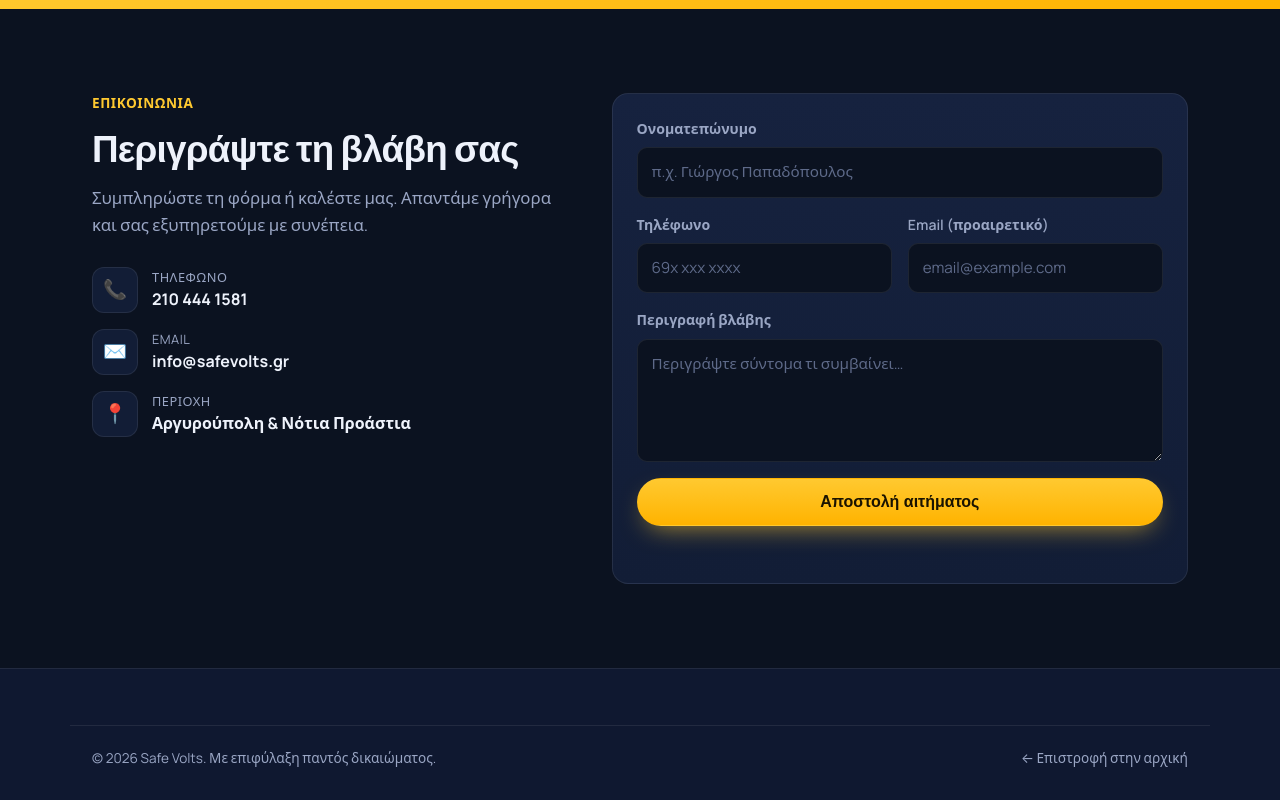
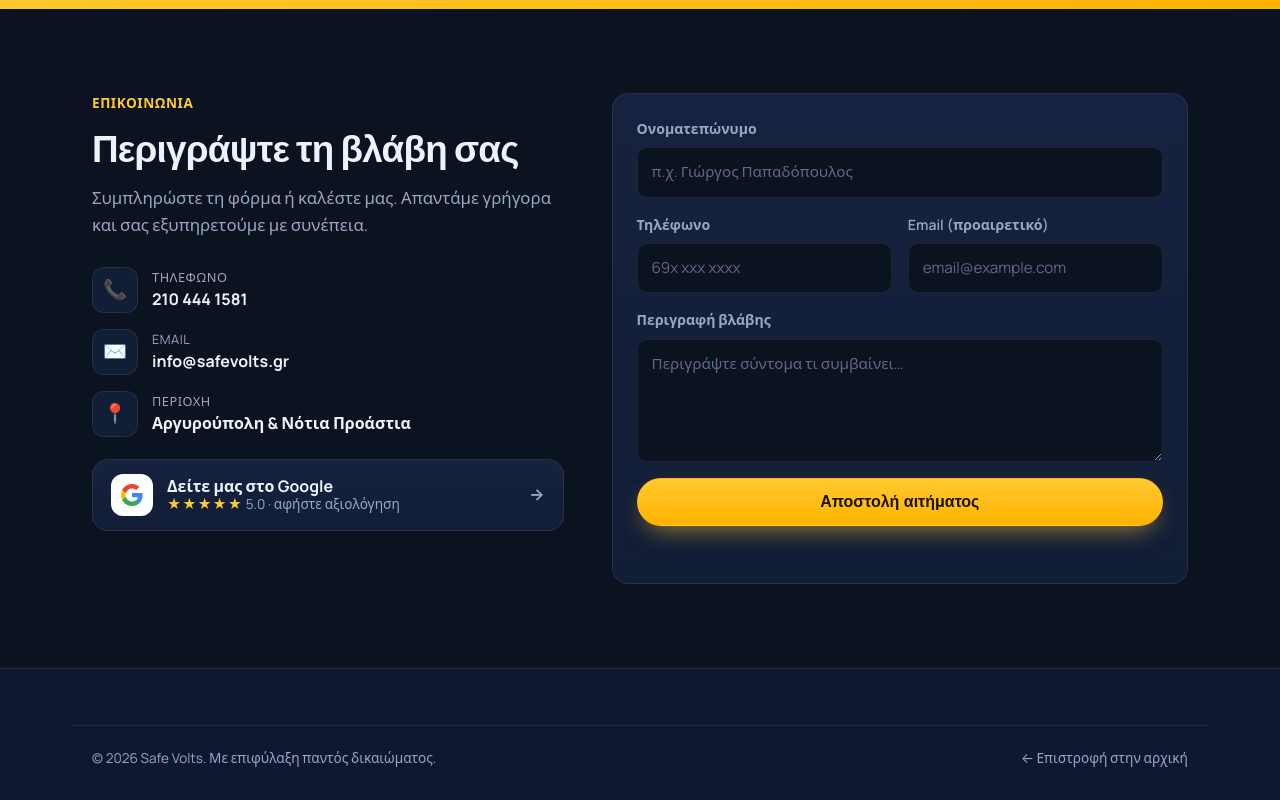
Before and after one commit to antwnakys/safevolts, a plain HTML site: page apokatastasi-vlavon/index.html in a window 1280 px wide. Shown: the part 1641-2441 px from the top of the page. Drawn offline with Linux system fonts and the light colour scheme.

Commit message:
Add Google Business button to service pages
Co-Authored-By: Claude Opus 4.8 <noreply@anthropic.com>

```diff
--- a/apokatastasi-vlavon/index.html
+++ b/apokatastasi-vlavon/index.html
@@ -167,6 +167,17 @@
             <li><span class="ci-ic" aria-hidden="true">✉️</span><div><span class="ci-label">Email</span><a href="mailto:info@safevolts.gr">info@safevolts.gr</a></div></li>
             <li><span class="ci-ic" aria-hidden="true">📍</span><div><span class="ci-label">Περιοχή</span><span>Αργυρούπολη &amp; Νότια Προάστια</span></div></li>
           </ul>
+
+          <a class="google-btn" href="https://share.google/mWTriRVwfxvdxGJab" target="_blank" rel="noopener" aria-label="Δείτε την Safe Volts στο Google">
+            <span class="g-ic" aria-hidden="true">
+              <svg viewBox="0 0 48 48" width="24" height="24"><path fill="#4285F4" d="M45.12 24.5c0-1.56-.14-3.06-.4-4.5H24v8.51h11.84c-.51 2.75-2.06 5.08-4.39 6.64v5.52h7.11c4.16-3.83 6.56-9.47 6.56-16.17z"/><path fill="#34A853" d="M24 46c5.94 0 10.92-1.97 14.56-5.33l-7.11-5.52c-1.97 1.32-4.49 2.1-7.45 2.1-5.73 0-10.58-3.87-12.31-9.07H4.34v5.7C7.96 41.07 15.4 46 24 46z"/><path fill="#FBBC05" d="M11.69 28.18C11.25 26.86 11 25.45 11 24s.25-2.86.69-4.18v-5.7H4.34C2.85 17.09 2 20.45 2 24s.85 6.91 2.34 9.88l7.35-5.7z"/><path fill="#EA4335" d="M24 10.75c3.23 0 6.13 1.11 8.41 3.29l6.31-6.31C34.91 4.18 29.93 2 24 2 15.4 2 7.96 6.93 4.34 14.12l7.35 5.7c1.73-5.2 6.58-9.07 12.31-9.07z"/></svg>
+            </span>
+            <span class="g-text">
+              <strong>Δείτε μας στο Google</strong>
+              <span class="g-stars"><span class="stars" aria-hidden="true">★★★★★</span> 5.0 · αφήστε αξιολόγηση</span>
+            </span>
+            <span class="g-arrow" aria-hidden="true">→</span>
+          </a>
         </div>
 
         <form class="contact-form card" id="contact-form" aria-label="Φόρμα επικοινωνίας Safe Volts" novalidate>
```
Also changed, not shown: ilektrikoi-pinakes/index.html (+11 -0 lines), thermosifones/index.html (+11 -0 lines).
